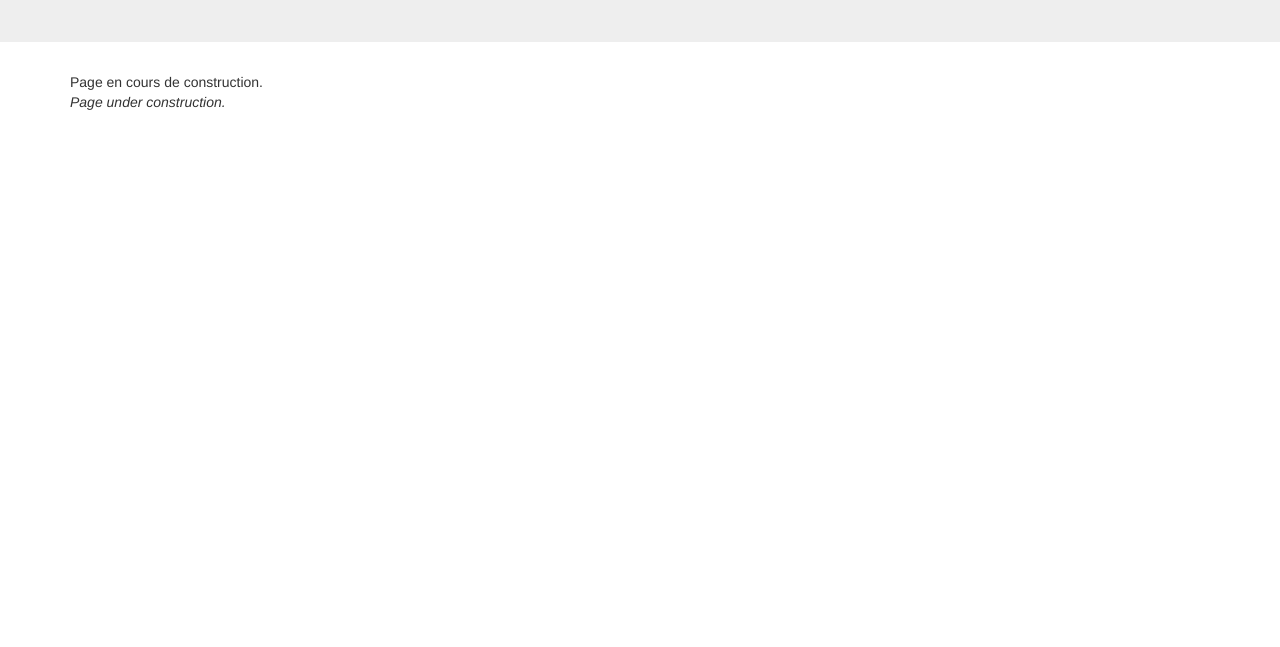
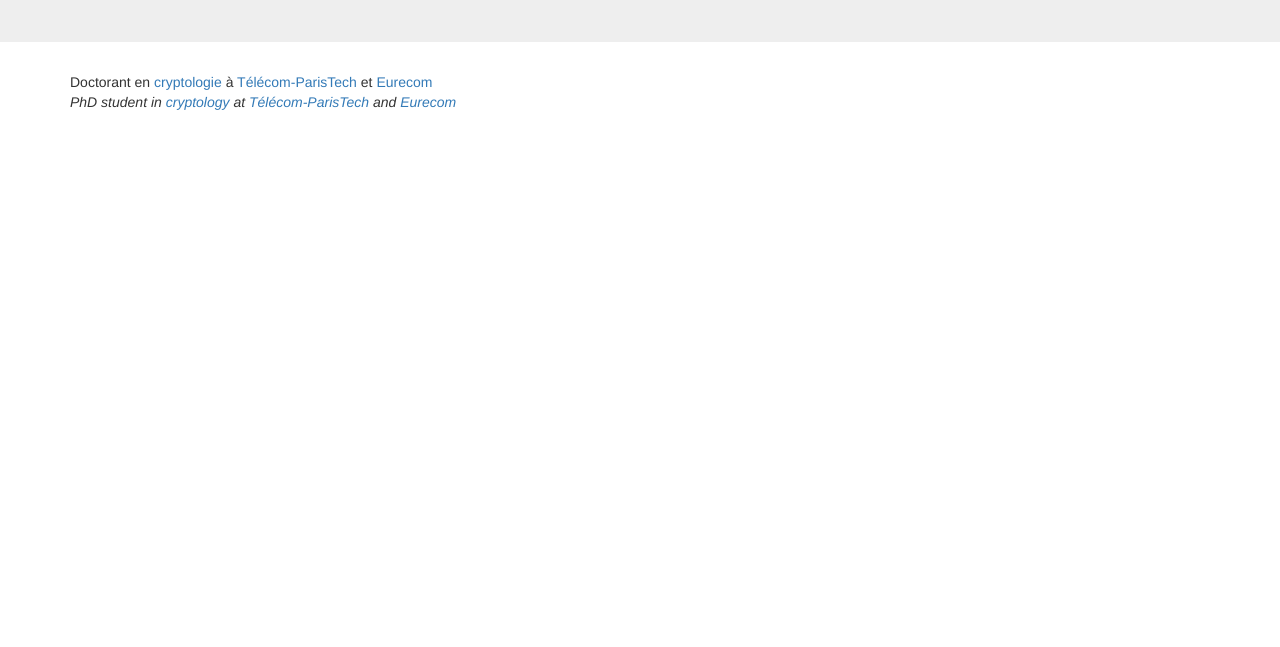
Before and after one commit to cedricvanrompay/cedricvanrompay.github.io, a plain HTML site: page index.html in a window 1280 px wide. Shown: the part 153-800 px from the top of the page. Drawn offline with Linux system fonts and the light colour scheme.

Commit message:
add occupation

```diff
--- a/index.html
+++ b/index.html
@@ -27,8 +27,16 @@
     </div>
 
     <div class="container">
-        <p class="french">Page en cours de construction.</p>
-        <p class="english">Page under construction.</p>
+        <p class="french"> Doctorant
+            en <a href="https://fr.m.wikipedia.org/wiki/Cryptologie">cryptologie</a>
+            à <a href="https://www.telecom-paristech.fr/">Télécom-ParisTech</a>
+            et <a href="https://www.eurecom.fr/">Eurecom</a>
+        </p>
+        <p class="english"> PhD student
+            in <a href="https://en.m.wikipedia.org/wiki/Cryptography">cryptology</a>
+            at <a href="https://www.telecom-paristech.fr/">Télécom-ParisTech</a>
+            and <a href="https://www.eurecom.fr/">Eurecom</a>
+        </p>
     </div>
 
   </body>
```
